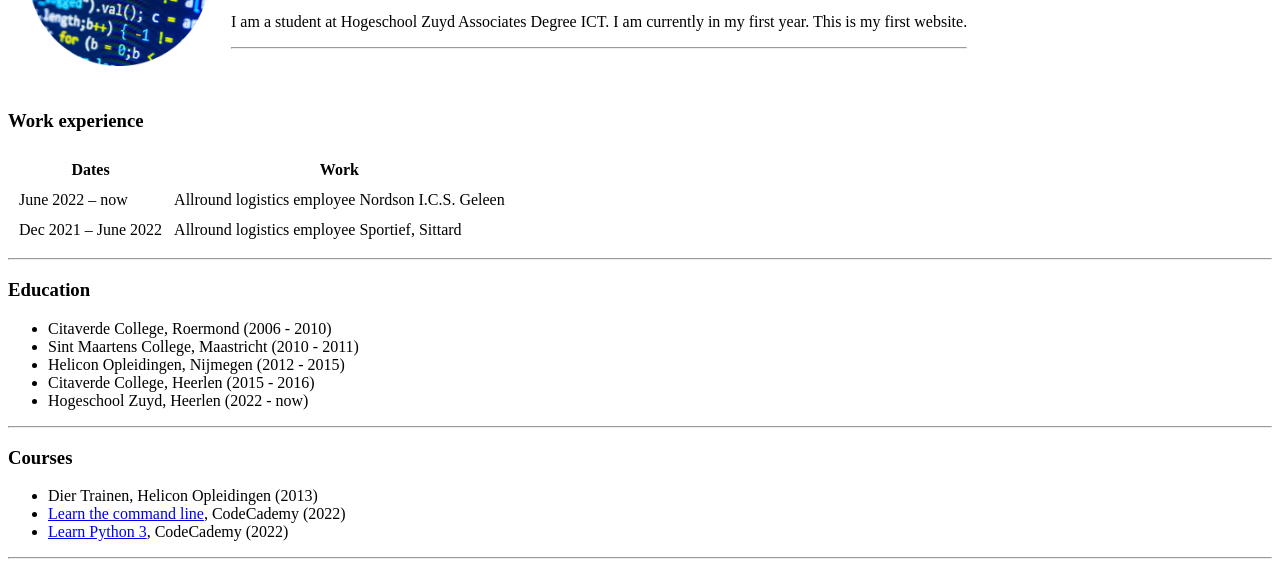
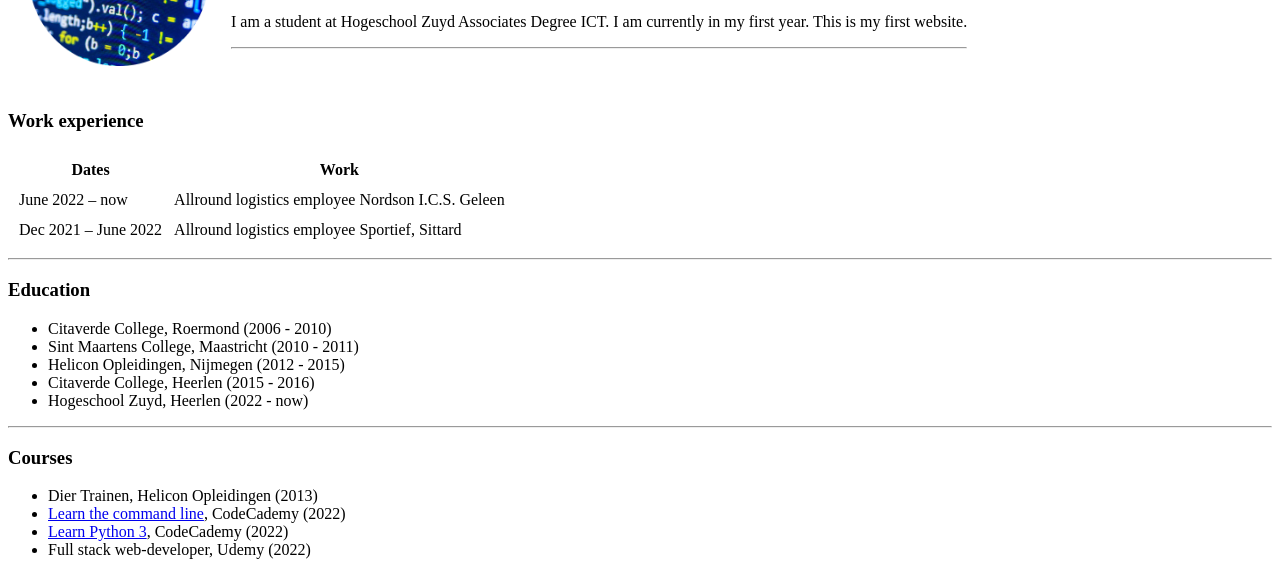
Before and after one commit to ShirleyPeijs/cv, a plain HTML site: page index.html in a window 1280 px wide. Shown: the part 143-717 px from the top of the page. Drawn offline with Linux system fonts and the light colour scheme.

Commit message:
Add files via upload

```diff
--- a/index.html
+++ b/index.html
@@ -58,6 +58,7 @@
             <li>Dier Trainen, Helicon Opleidingen (2013)</li>
             <li><a href="command_line.html">Learn the command line</a>, CodeCademy (2022)</li>
             <li><a href="python3.html">Learn Python 3</a>, CodeCademy (2022)</li>
+            <li>Full stack web-developer, Udemy (2022)</li>
         </ul>
     <hr>
     <h3>Skills</h3>
```
